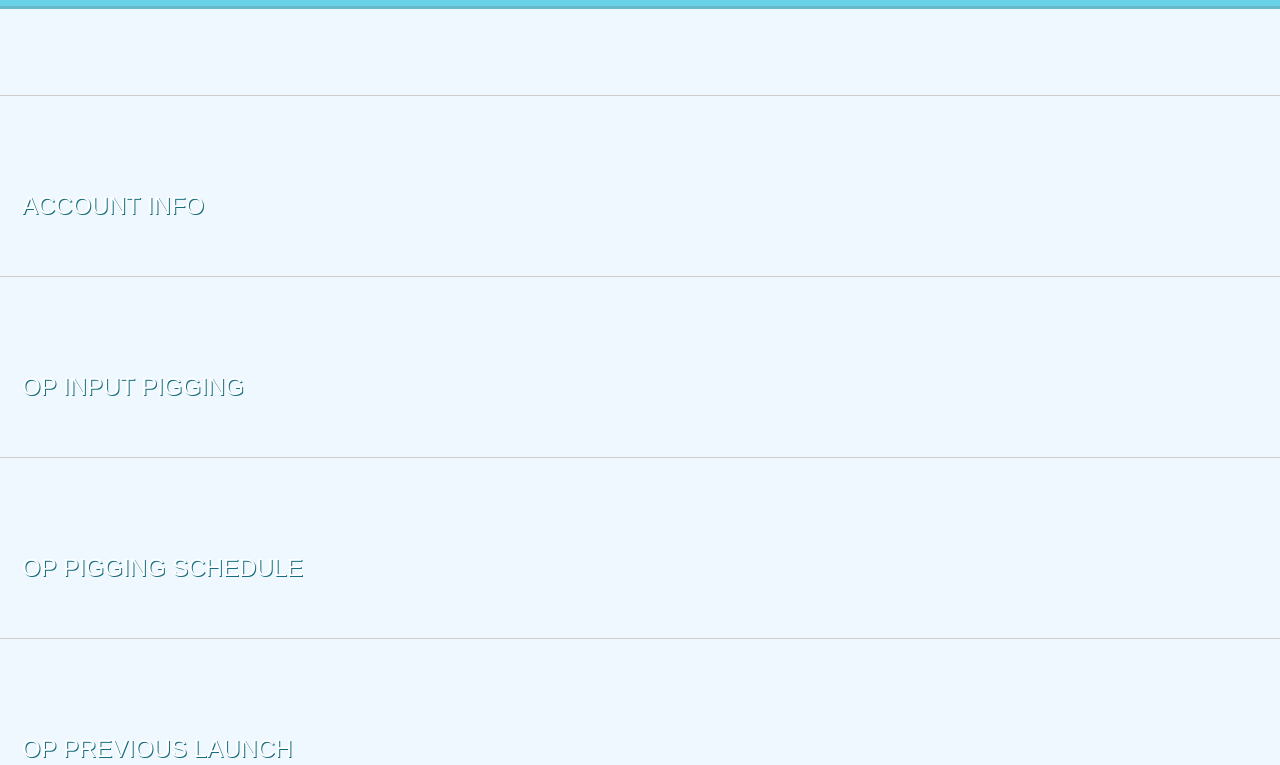
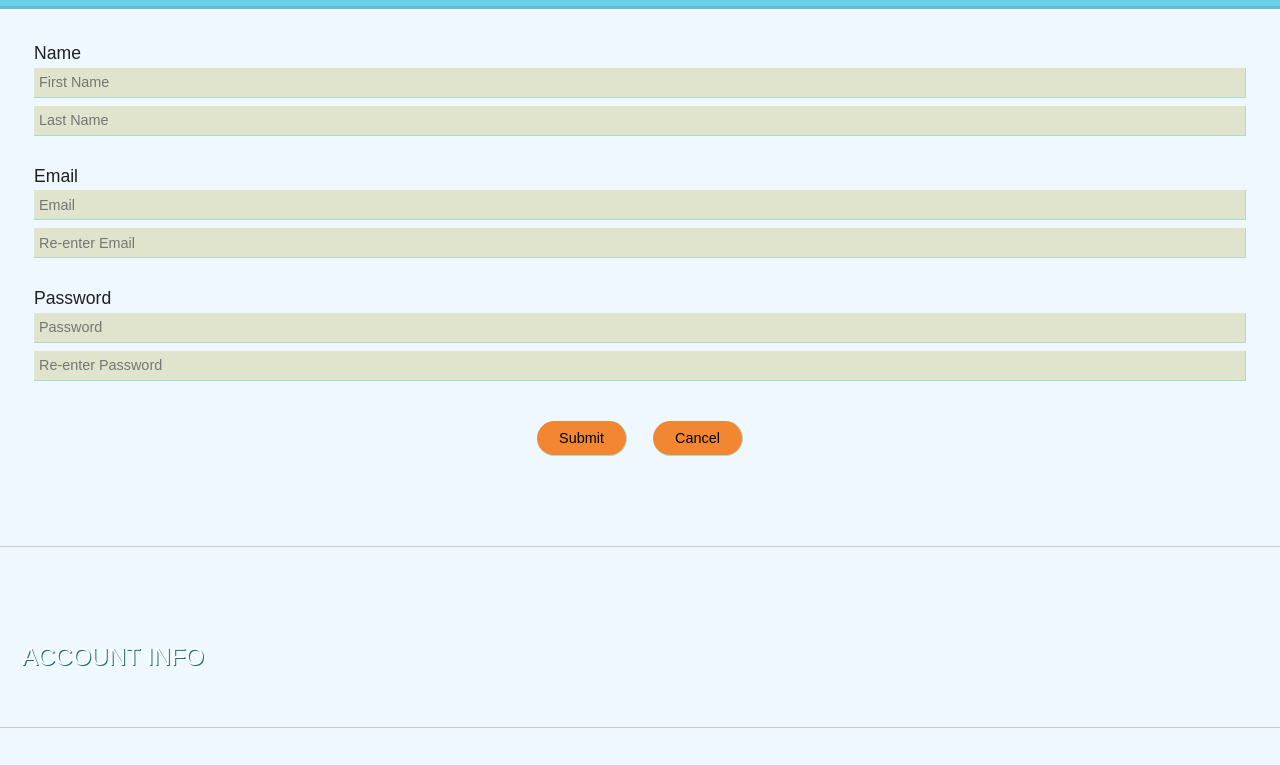
Before and after one commit to KSherrell/pipeline-pigging-ops-fullstack-capstone-project, a website: page index.html in a window 1280 px wide. Shown: the part 35-800 px from the top of the page. Drawn offline with nearby package versions, Linux system fonts and the light colour scheme; a web font is replaced by a local one.

Commit message:
created html/css for Create Account screen

```diff
--- a/css/main.css
+++ b/css/main.css
@@ -80,6 +80,11 @@ hr {
         padding: 0 1.5rem;
         font-size: .9rem;
     }
+    label {
+        font-size: 1.1rem;
+        display: inline-block;
+        margin-bottom: 5px;
+    }
     form div {
         margin-top: 2rem;
     }
@@ -92,11 +97,17 @@ hr {
         border-right: 1px solid #A7DBD8;
         padding: 0 0 0 5px;
     }
+    .buttons {
+        width: 234px;
+        text-align: center;
+        margin: 2.5rem auto 0;
+    }
     button {
         width: 90px;
         height: 35px;
-        display: block;
-        margin: auto;
+        display: inline-block;
+        margin: 0 13px;
+        font-family: 'Monda', sans-serif;
         color: #000;
         background-color: #F38630;
         border-radius: 28px;
@@ -118,7 +129,7 @@ hr {
     a:hover {
         color: #FA6900;
     }
-    /*    USER LOGIN STYLES*/
+    /*    USER LOGIN */
     .user-login-container {
         width: 100%;
         font-size: 1rem;
@@ -127,7 +138,7 @@ hr {
         margin-top: 2.5rem;
         text-align: center;
     }
-    .user-login-container p:nth-of-type(2) {
+    .user-login-container p:nth-child(2) {
         margin-top: 1.75rem;
     }
     .user-login-container form {
@@ -137,20 +148,19 @@ hr {
         height: 17rem;
         font-size: .9rem;
     }
-    /*    USER RESET PASSWORD STYLES*/
+    /*    USER RESET PASSWORD*/
     .user-reset-password-container {
         width: 100%;
         font-size: 1rem;
     }
-    .user-reset-password-container .buttons {
-        width: 234px;
-        margin: 2.5rem auto 0;
+    /*    USER CREATE ACCOUNT*/
+    .user-create-account-container {
+        width: 100%;
+        font-size: 1rem;
     }
-    .user-reset-password-container button {
-        display: inline-block;
-        margin: 0 13px;
+    .user-create-account-container form div:nth-child(2n) {
+        margin-top: .5rem;
     }
-    .user-create-account-container {}
     .user-account-info-container {}
     .operator-input-pigging-container {}
     .operator-schedule-container {}
--- a/index.html
+++ b/index.html
@@ -20,6 +20,8 @@
         <span class="tooltip"><a href="#"><img src="imgs/acct-info-wht.png"></a><span class="tooltiptext ttt2">View/Update Account</span></span>
     </header>
 -->
+
+
     <!--
     <header>
         <h3>Login</h3>
@@ -28,15 +30,15 @@
     <main class="user-login-container">
         <form id="user-login" action="" method="">
             <div>
-                <label for="email">EMAIL</label>
+                <label for="email">Email</label>
                 <input type="email" id="email" name="user-email">
             </div>
             <div>
-                <label for="password">PASSWORD</label>
+                <label for="password">Password</label>
                 <input type="password" id="password" name="user-password">
             </div>
-            <div>
-                <button form="user-login" type="submit">SUBMIT</button>
+            <div class="buttons">
+                <button form="user-login" type="submit">Submit</button>
             </div>
         </form>
         <div>
@@ -47,6 +49,10 @@
 
     <hr>
 -->
+
+
+
+
     <!--
 <header>
     <h3>Password Reset</h3>
@@ -62,17 +68,46 @@
             <input type="password" id="new-pwd-reenter" name="user-new-pwd-reenter">
         </div>
         <div class="buttons">
-                <button form="user-pwd-reset" type="submit">SUBMIT</button><button type="button">CANCEL</button>
+            <button form="user-pwd-reset" type="submit">Submit</button><button type="button">Cancel</button>
         </div>
     </form>
 
 </main>
 <hr>
 -->
+
+
     <header>
         <h3>Create Account</h3>
     </header>
     <main class="user-create-account-container">
+
+        <form id="user-create-acct" action="" method="">
+            <div>
+                <label for="first-name">Name</label>
+                <input type="text" id="first-name" name="user-first-name" placeholder="First Name">
+            </div>
+            <div>
+                <input type="text" id="last-name" name="user-last-name" placeholder="Last Name">
+            </div>
+            <div>
+                <label for="email">Email</label>
+                <input type="email" id="email" name="user-email" placeholder="Email">
+            </div>
+            <div>
+                <input type="email" id="reenter-email" name="user-reenter-email" placeholder="Re-enter Email">
+            </div>
+            <div>
+                <label for="password" Password>Password</label>
+                <input type="password" id="password" name="user-password" placeholder="Password">
+            </div>
+            <div>
+                <input type="password" id="password-reenter" name="user-password-reenter" placeholder="Re-enter Password">
+            </div>
+            <div class="buttons">
+                <button form="user-create-acct" type="submit">Submit</button><button type="button">Cancel</button>
+            </div>
+        </form>
     </main>
     <hr>
 
```
Lines whose indentation alone changed are shown as unchanged.
